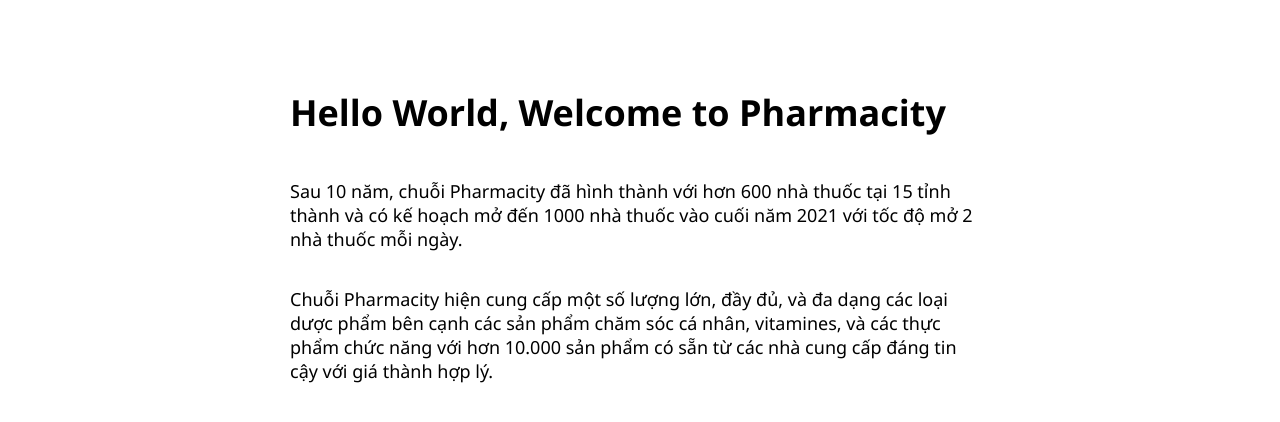
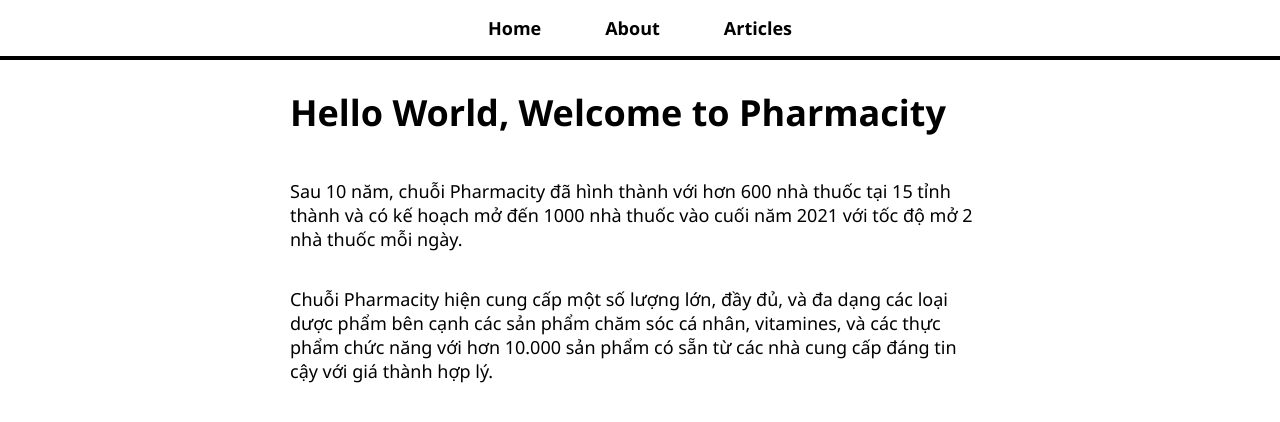
Before and after one commit to work-henry-smith/pharmacity, a React (Create React App) app: page / in a window 1280 px wide. Shown: the top 422 px of the page. Built offline with nearby package versions, Linux system fonts and the light colour scheme.

Commit message:
create the nav bar coresponding with url

```diff
--- a/src/App.js
+++ b/src/App.js
@@ -4,17 +4,19 @@ import {BrowserRouter as Router,Routes,Route} from 'react-router-dom';
 import AboutPage from './pages/AboutPage';
 import ArticlesList from './pages/ArticlesList';
 import ArticlePage from './pages/ArticlePage';
+import NavBar from './NavBar';
 
 function App() {
   return (
     <Router>
       <div className="App">
+        <NavBar />
         <div id='page-body'>
           <Routes>
             <Route index element={<HomePage />} />
-            <Route path='about' element={<AboutPage />} />
-            <Route path='articles-list' element={<ArticlesList />} />
-            <Route path='article-one' element={<ArticlePage />} />
+            <Route path='/about' element={<AboutPage />} />
+            <Route path='/articles-list' element={<ArticlesList />} />
+            <Route path='/article/:name' element={<ArticlePage />} />
           </Routes>
         </div>
       </div>
--- /dev/null
+++ b/src/NavBar.js
@@ -0,0 +1,20 @@
+import React from 'react';
+import {Link} from 'react-router-dom';
+
+const NavBar = () => (
+    <nav>
+        <ul>
+            <li>
+                <Link to="/">Home</Link>
+            </li>
+            <li>
+                <Link to="/about">About</Link>
+            </li>
+            <li>
+                <Link to="/articles-list">Articles</Link>
+            </li>
+        </ul>
+    </nav>
+);
+
+export default NavBar;
```
